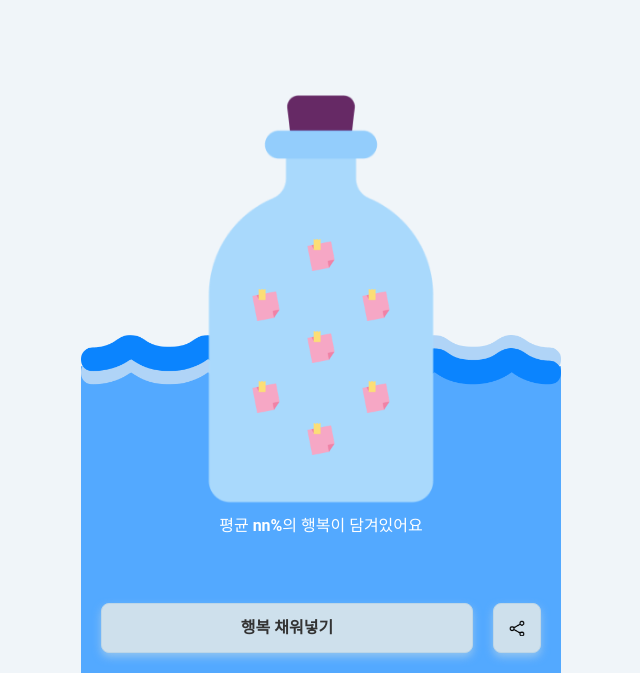
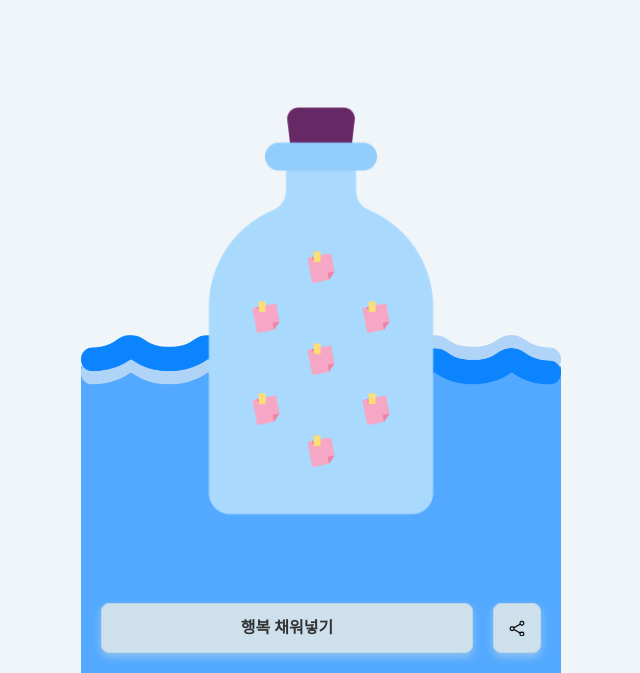
Before and after one commit to teamgoodmoment/goodmoment, a plain HTML site: page main.html in a window 1280 px wide. Shown: the part 127-800 px from the top of the page, without its empty margins (319-959 px from the left). Drawn offline with Linux system fonts and the light colour scheme; a web font is replaced by a local one.

Commit message:
하드코딩 내용 삭제

```diff
--- a/main.html
+++ b/main.html
@@ -27,7 +27,6 @@
             <span class="btn_letter num7"><button>편지</button></span>
           </div>
         </div>
-        <p class="avg_text">평균 <span>nn%</span>의 행복이 담겨있어요</p>
       </main>
       <footer>
         <p class="btn_fill">
```
